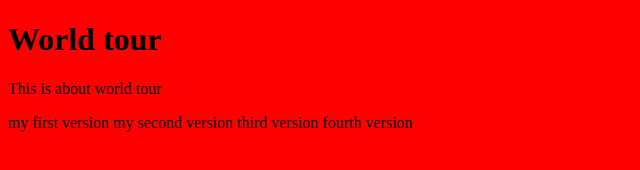
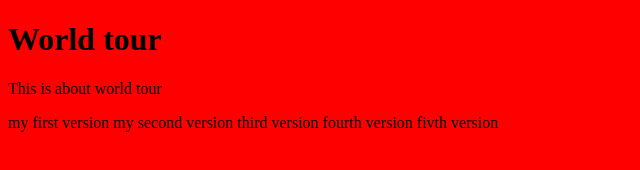
Before and after one commit to adi971/hello1, a plain HTML site: page Elephant.html in a window 1280 px wide. Shown: the full height of the page, 0-640 px from the left. Drawn offline with Linux system fonts and the light colour scheme.

Commit message:
update Elephant.html

```diff
--- a/Elephant.html
+++ b/Elephant.html
@@ -14,5 +14,6 @@
     my second version
     third version
     fourth version
+    fivth version
 </body>
 </html>
```
